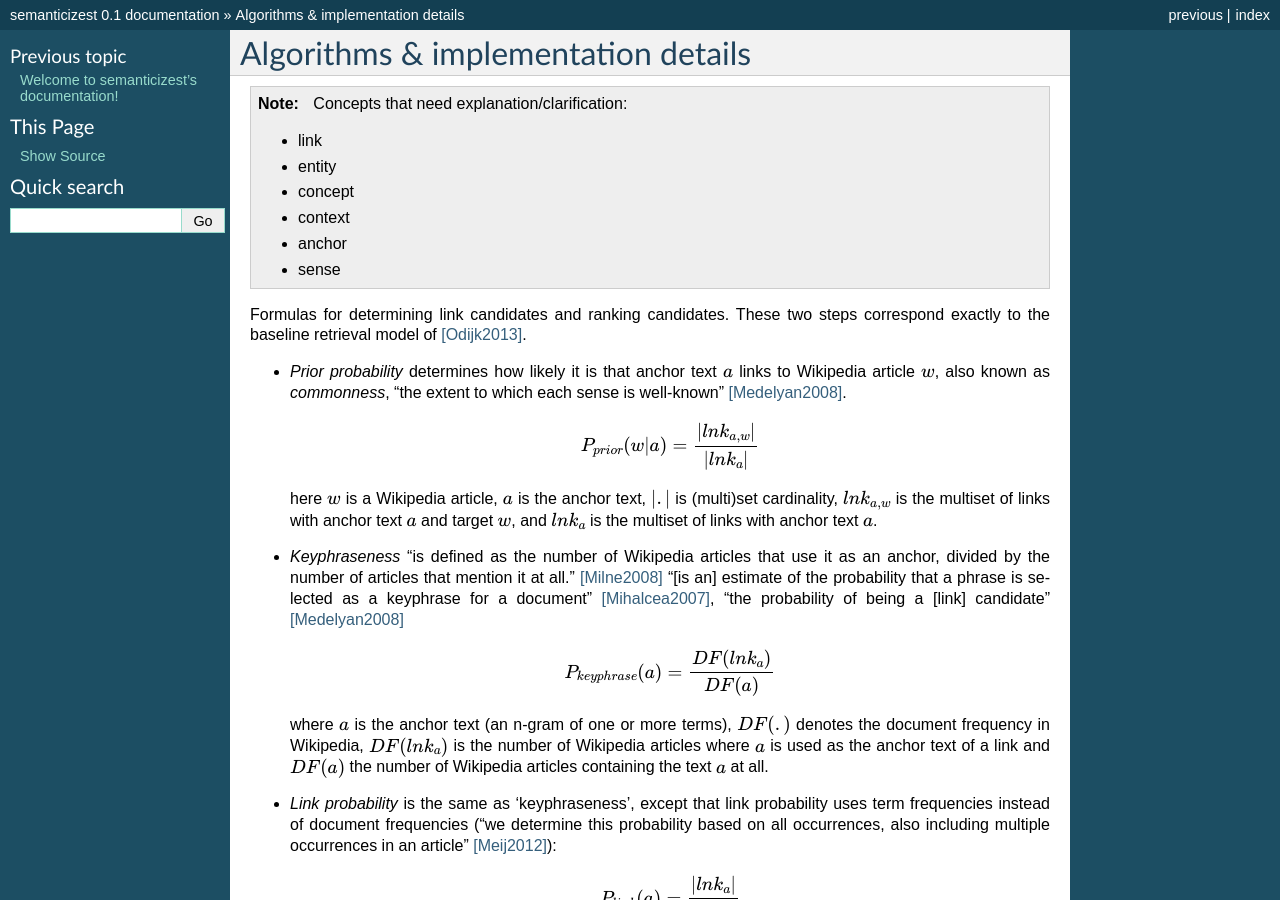
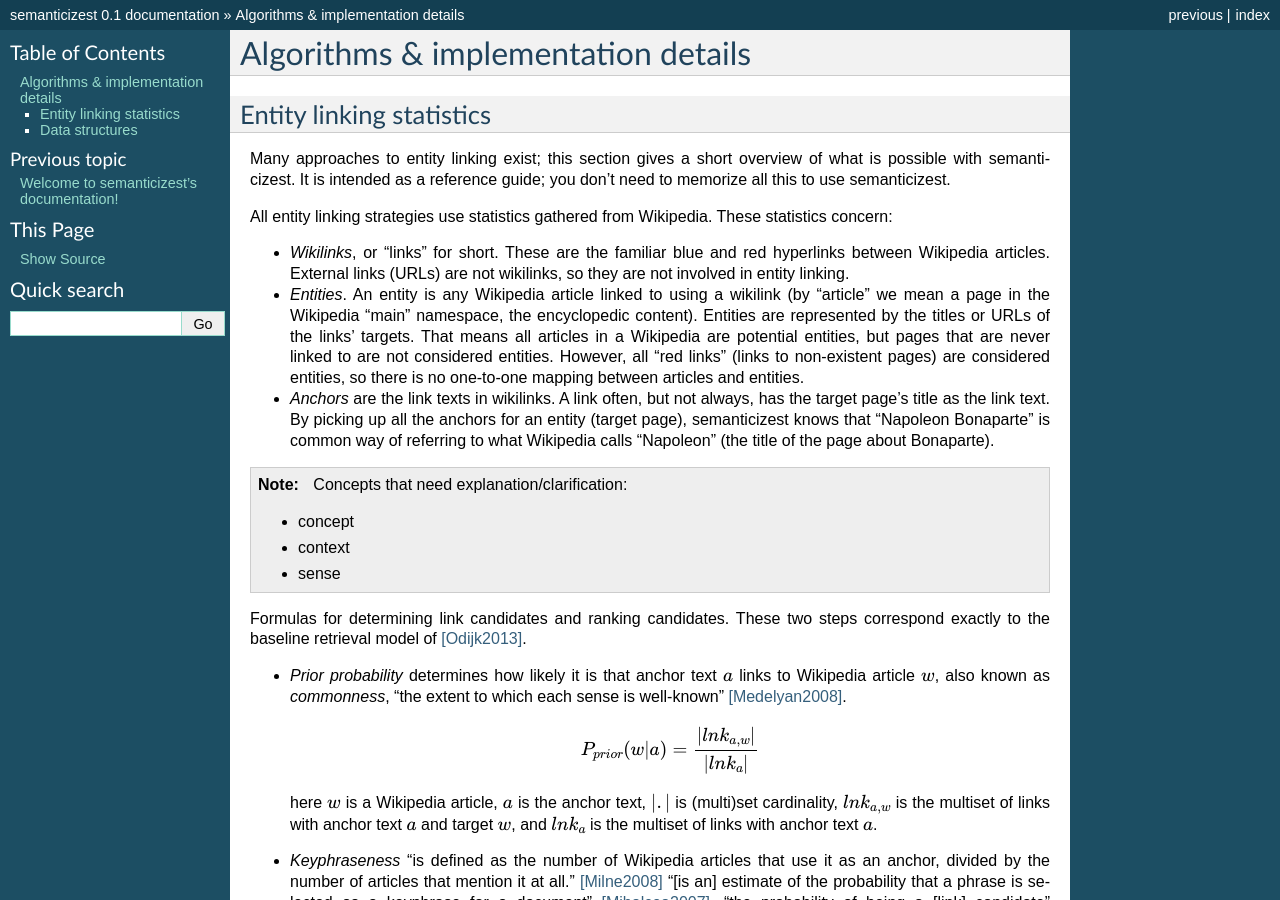
Before and after one commit to semanticize/semanticizest, a Sphinx documentation site: the page built from doc/algorithm.rst, in a window 1280 px wide and 900 px high. Built offline with Sphinx 7.4.7, drawn with Linux system fonts in a browser that asks for light colours; formulas are drawn with MathJax 3; some of the changed text lies outside the part shown.

Commit message:
fill in the algorithms & implementation ref (incomplete)

```diff
--- a/doc/algorithm.rst
+++ b/doc/algorithm.rst
@@ -1,13 +1,40 @@
 Algorithms & implementation details
 ===================================
 
+Entity linking statistics
+-------------------------
+
+Many approaches to entity linking exist; this section gives a short overview
+of what is possible with semanticizest. It is intended as a reference guide;
+you don't need to memorize all this to use semanticizest.
+
+All entity linking strategies use statistics gathered from Wikipedia.
+These statistics concern:
+
+- *Wikilinks*, or "links" for short. These are the familiar blue and red
+  hyperlinks between Wikipedia articles.
+  External links (URLs) are not wikilinks,
+  so they are not involved in entity linking.
+
+- *Entities*. An entity is any Wikipedia article linked to using a wikilink
+  (by "article" we mean a page in the Wikipedia "main" namespace,
+  the encyclopedic content).
+  Entities are represented by the titles or URLs of the links' targets.
+  That means all articles in a Wikipedia are potential entities,
+  but pages that are never linked to are not considered entities.
+  However, all "red links" (links to non-existent pages) are considered
+  entities, so there is no one-to-one mapping between articles and entities.
+
+- *Anchors* are the link texts in wikilinks.
+  A link often, but not always, has the target page's title as the link text.
+  By picking up all the anchors for an entity (target page),
+  semanticizest knows that "Napoleon Bonaparte" is common way of referring
+  to what Wikipedia calls "Napoleon" (the title of the page about Bonaparte).
+
 .. note:: Concepts that need explanation/clarification:
 
-          - link
-          - entity
           - concept
           - context
-          - anchor
           - sense
 
 Formulas for determining link candidates and ranking candidates. These
@@ -75,3 +102,13 @@ two steps correspond exactly to the baseline retrieval model of
 .. [Odijk2013] Odijk, Daan, Edgar Meij, and Maarten De Rijke. "Feeding
                the second screen: Semantic linking based on
                subtitles." OAIR, 2013.
+
+
+Data structures
+---------------
+
+.. note::
+
+    Fill me in with enough details of the SQLite tables and count-min sketches
+    to explain potential wtf's. We don't need to repeat the database schema
+    here because it's an implementation detail.
```
